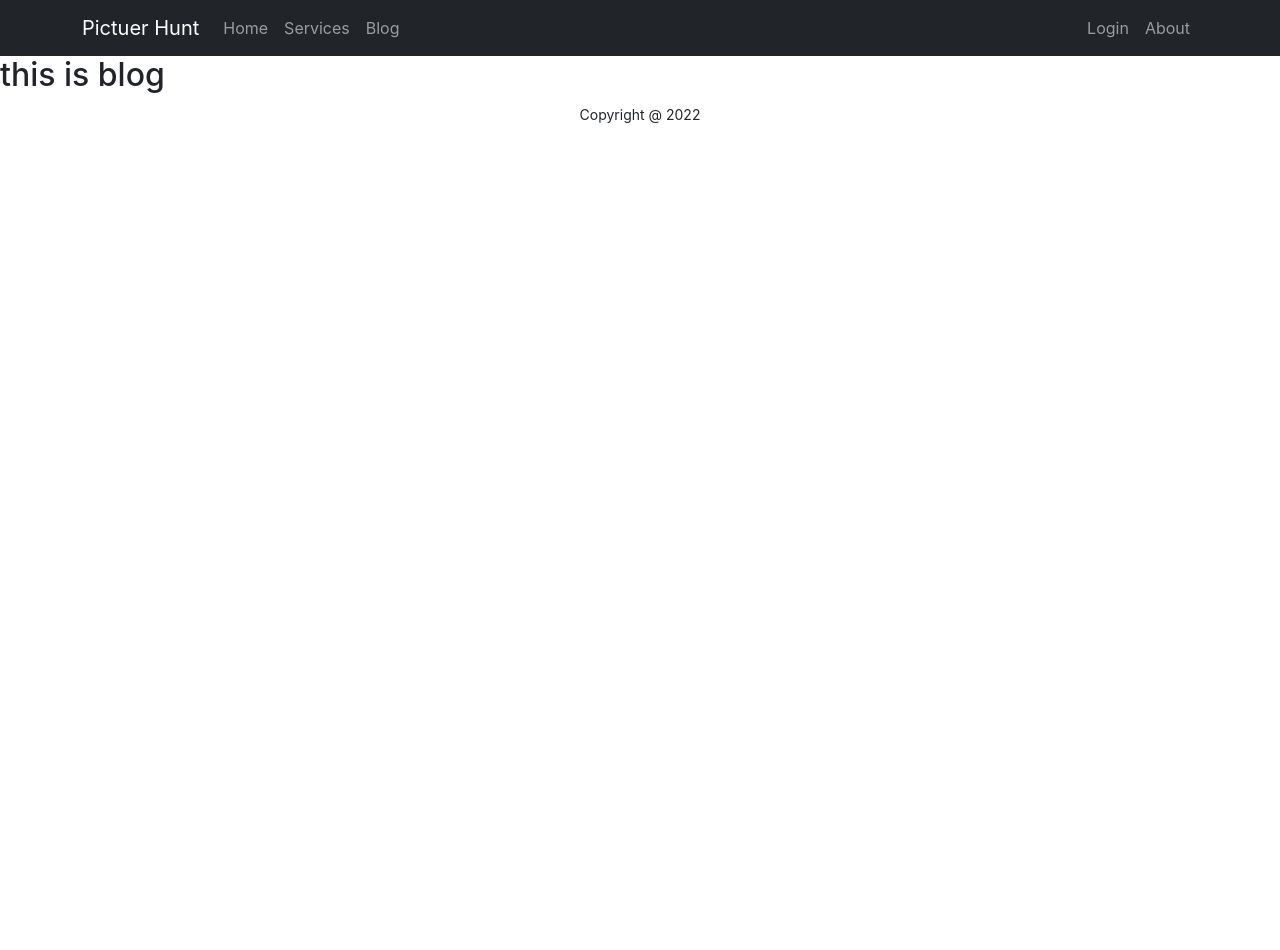
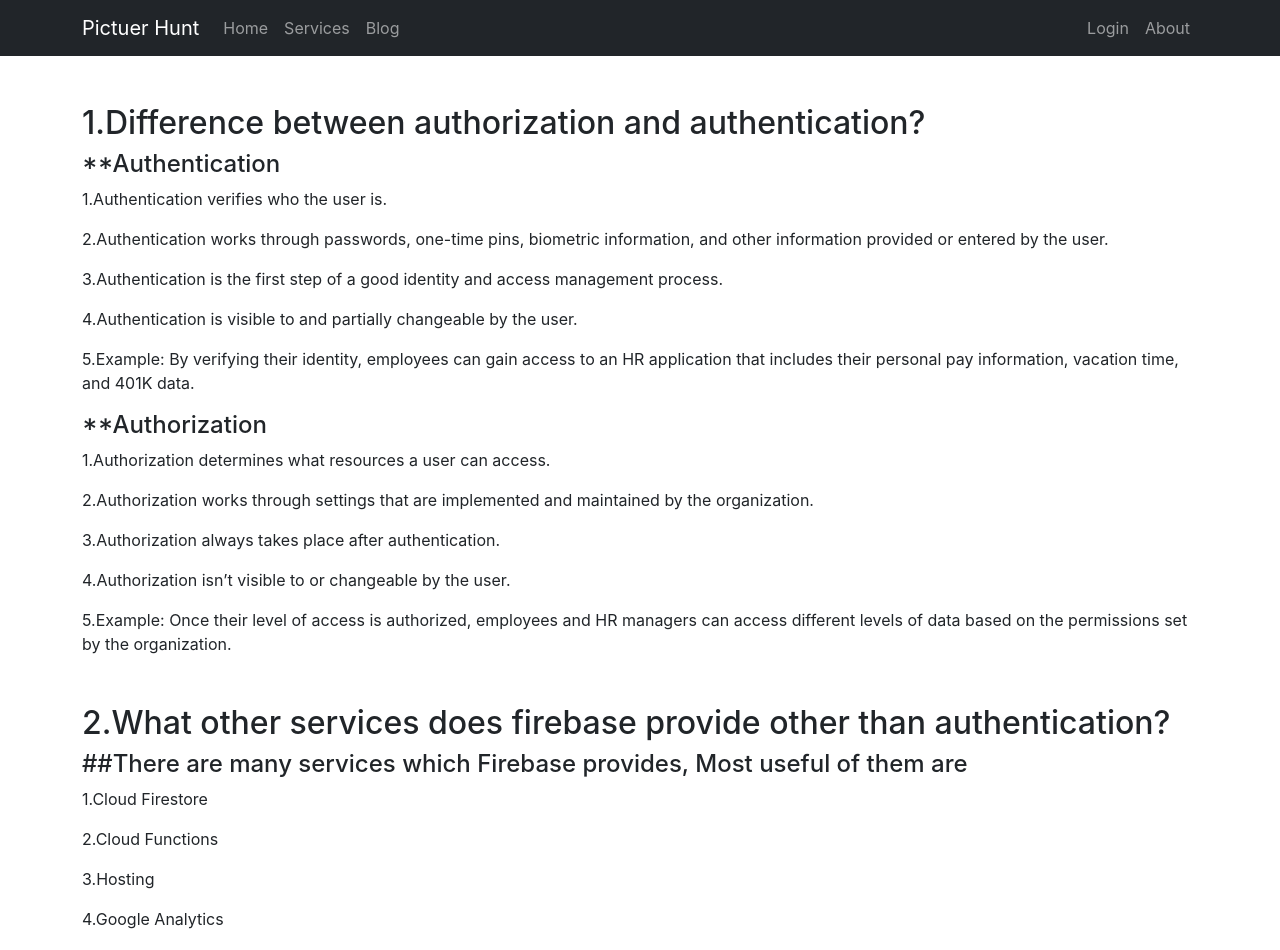
Before and after one commit to pritom48/picture-hunt, a React (Create React App) app: page /blog in a window 1280 px wide. Shown: the top 950 px of the page. Before the commit the page ends 800 px from the top, so only its background shows below. Built offline with nearby package versions, Linux system fonts and the light colour scheme; no server answers; the HTML template or start-up script is replaced by a standard one.

Commit message:
blog added

```diff
--- a/src/Pages/About/About.js
+++ b/src/Pages/About/About.js
@@ -1,9 +1,12 @@
 import React from 'react';
+import mypic from '../../img/IMG_20220307_235243_785.jpg'
 
 const About = () => {
     return (
-        <div>
-            <h2>this in fancy about</h2>
+        <div className='container'>
+            <div className='d-flex '>
+                <img height={400} className="rounded mx-auto d-block" src={mypic} alt="" />
+            </div>
         </div>
     );
 };
--- a/src/Pages/Blog/Blog.js
+++ b/src/Pages/Blog/Blog.js
@@ -2,8 +2,32 @@ import React from 'react';
 
 const Blog = () => {
     return (
-        <div>
-            <h2>this is blog</h2>
+        <div className='container'>
+            <div className='my-5'>
+                <h2>1.Difference between authorization and authentication?</h2>
+                <h4>**Authentication</h4>
+                <p>1.Authentication verifies who the user is.</p>
+                <p>2.Authentication works through passwords, one-time pins, biometric information, and other information provided or entered by the user.</p>
+                <p>3.Authentication is the first step of a good identity and access management process.</p>
+                <p>4.Authentication is visible to and partially changeable by the user.</p>
+                <p>5.Example: By verifying their identity, employees can gain access to an HR application that includes their personal pay information, vacation time, and 401K data.</p>
+
+                <h4>**Authorization</h4>
+                <p>1.Authorization determines what resources a user can access.</p>
+                <p>2.Authorization works through settings that are implemented and maintained by the organization.</p>
+                <p>3.Authorization always takes place after authentication.</p>
+                <p>4.Authorization isn’t visible to or changeable by the user.</p>
+                <p>5.Example: Once their level of access is authorized, employees and HR managers can access different levels of data based on the permissions set by the organization.</p>
+            </div>
+            <div className='my-5'>
+                <h2>2.What other services does firebase provide other than authentication?</h2>
+                <h4>##There are many services which Firebase provides, Most useful of them are</h4>
+                <p>1.Cloud Firestore</p>
+                <p>2.Cloud Functions</p>
+                <p>3.Hosting</p>
+                <p>4.Google Analytics</p>
+                <p>5.Dynamic Links</p>
+            </div>
         </div>
     );
 };
```
Also changed, not shown: src/img/IMG_20220307_235243_785.jpg (added).
